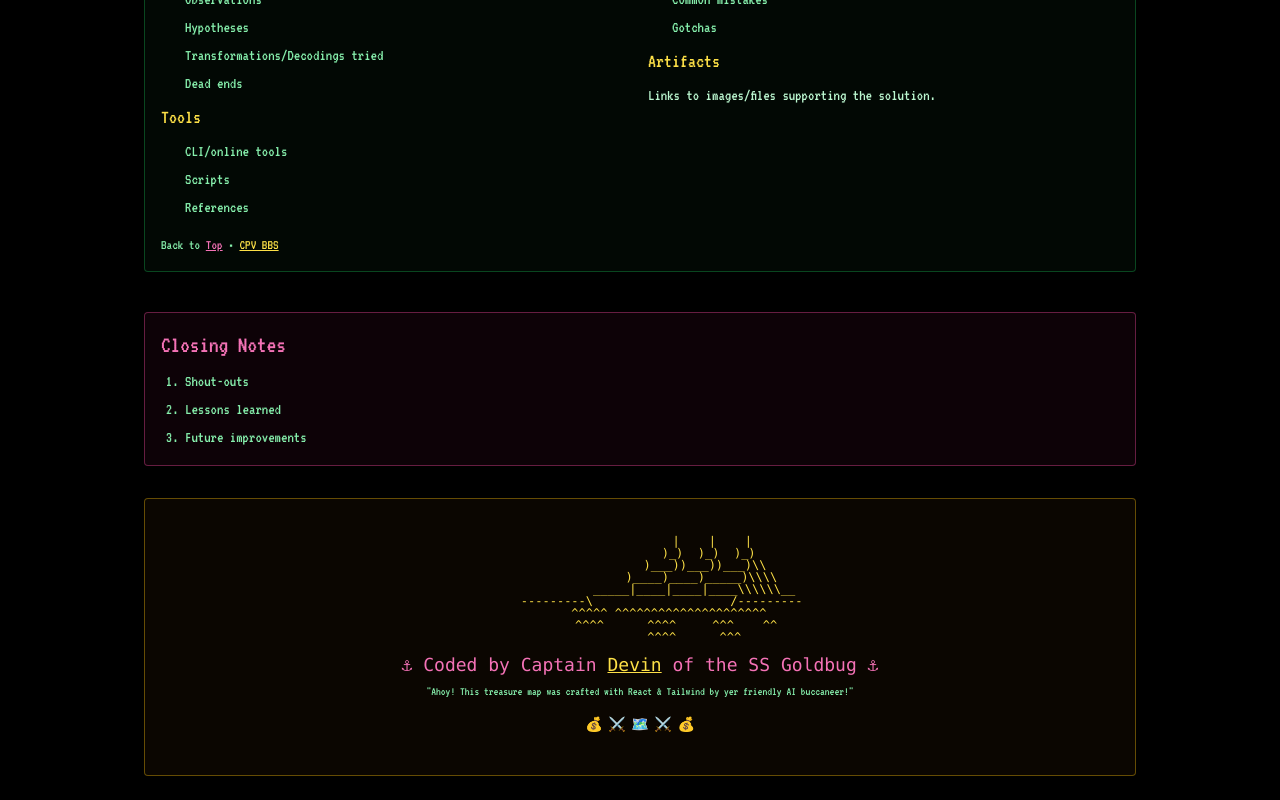
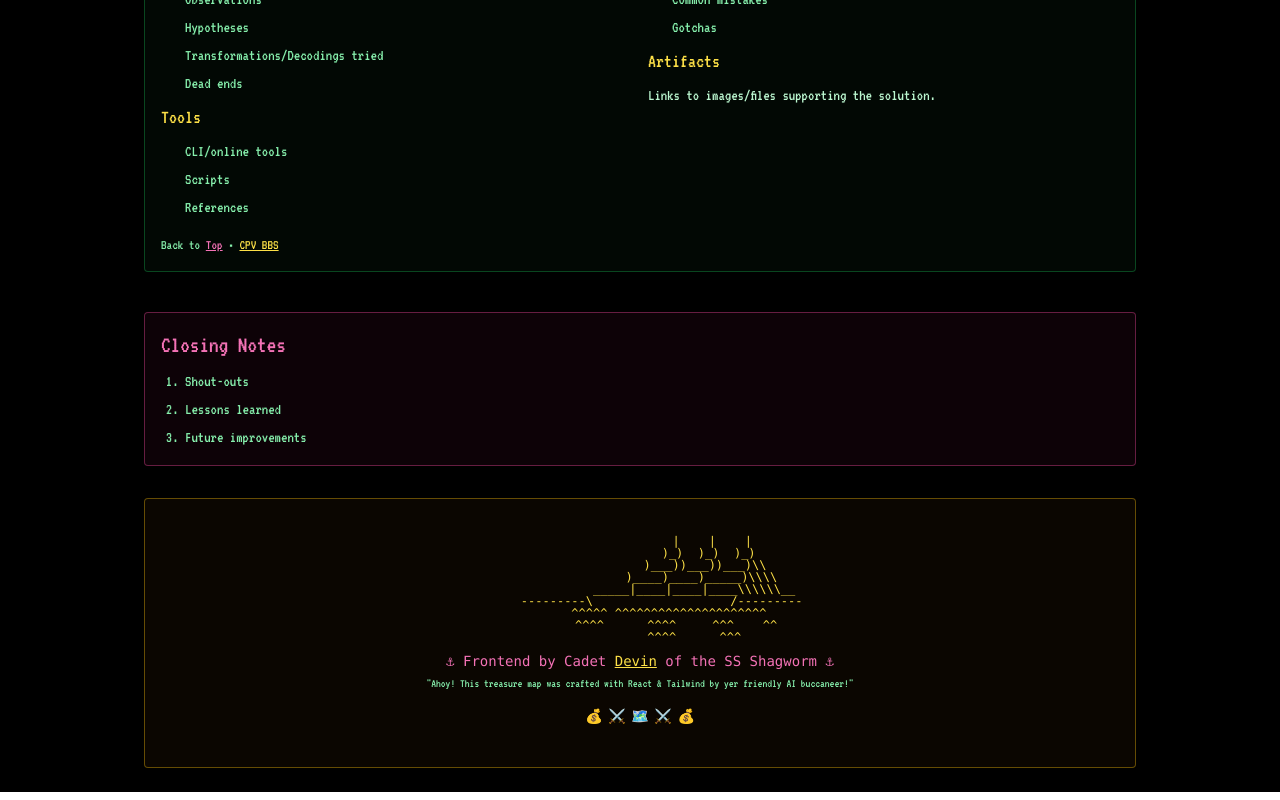
Before and after one commit to cdenicola/shagworm-goldbug-2025, a React (Vite) app: page / in a window 1280 px wide. Shown: the part 7850-8650 px from the top of the page. Built offline with nearby package versions, Linux system fonts and the light colour scheme.

Commit message:
stylize changes by human

```diff
--- a/src/App.tsx
+++ b/src/App.tsx
@@ -219,8 +219,8 @@ function App() {
                ^^^^      ^^^
 `}
             </pre>
-            <div className="text-pink-400 font-mono text-lg mt-2">
-              ⚓ Coded by Captain{" "}
+            <div className="text-pink-400 font-mono text-md mt-2">
+              ⚓ Frontend by Cadet{" "}
               <a
                 className="underline text-yellow-300 hover:text-green-300"
                 href="https://devin.ai"
@@ -229,7 +229,7 @@ function App() {
               >
                 Devin
               </a>{" "}
-              of the SS Goldbug ⚓
+              of the SS Shagworm ⚓
             </div>
             <div className="text-green-300 text-xs mt-1">
               "Ahoy! This treasure map was crafted with React & Tailwind by yer friendly AI buccaneer!"
```
